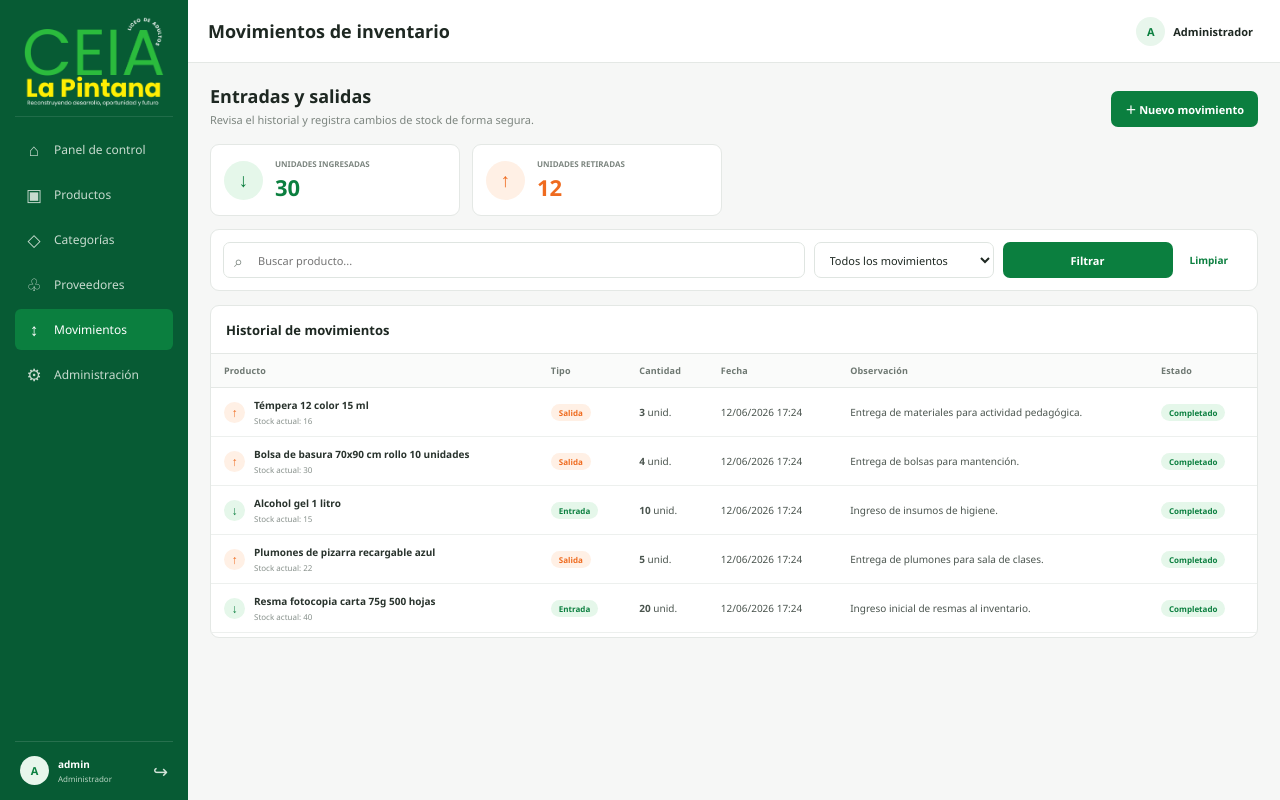
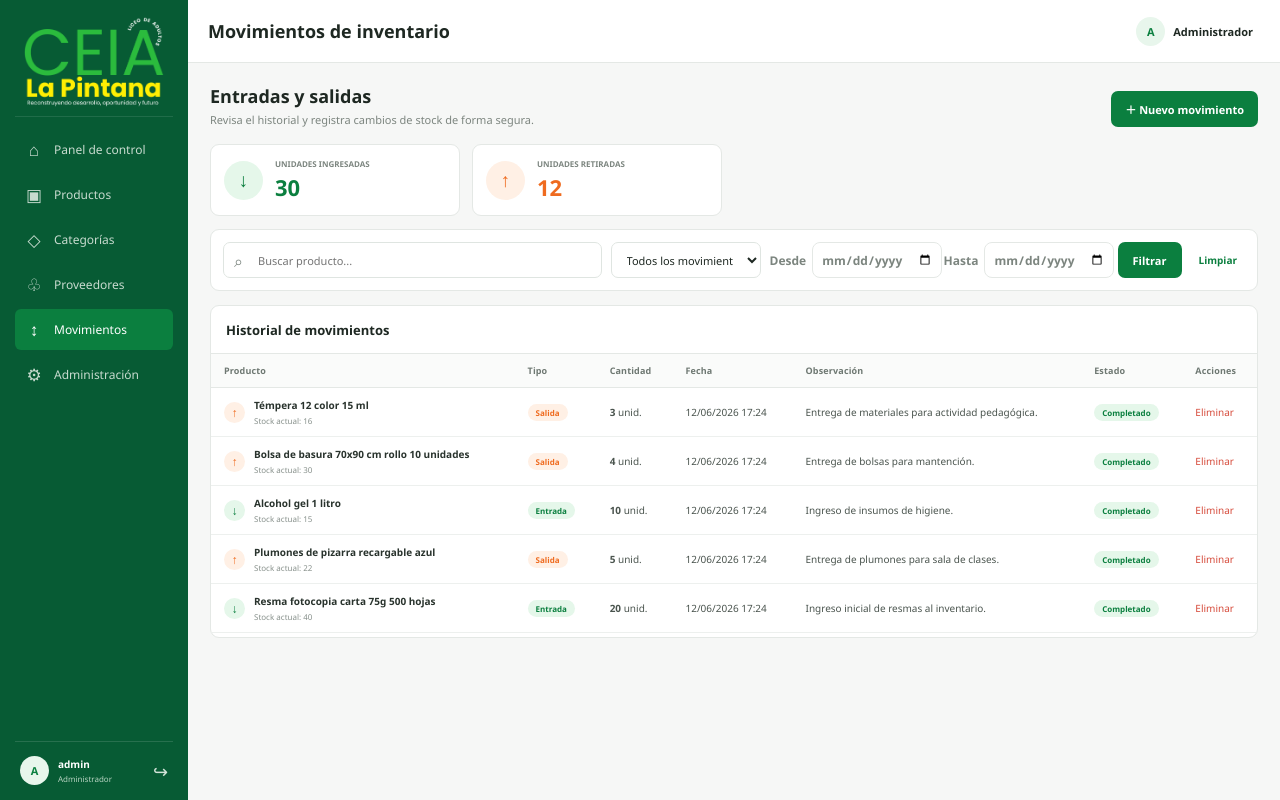
Before and after one commit to daniela-codes/inventario-central, a Django app: page /movimientos/ in a window 1280 px wide. Run offline with Django 5.2, Linux system fonts and the light colour scheme; a user stored in the database is signed in; data comes from the database, SQL or seed files in the repository; some libraries are stand-ins or nearby versions.

Commit message:
feat: filtrar y revertir movimientos de inventario

```diff
--- a/inventario/templates/inventario/components/_paginacion.html
+++ b/inventario/templates/inventario/components/_paginacion.html
@@ -1,7 +1,7 @@
 {% if pagina.paginator.num_pages > 1 %}
 <nav class="pagination" aria-label="Paginación">
   {% if pagina.has_previous %}
-    <a href="?page={{ pagina.previous_page_number }}{% if q %}&q={{ q|urlencode }}{% endif %}" class="pag-btn">
+    <a href="?page={{ pagina.previous_page_number }}{% if q %}&q={{ q|urlencode }}{% endif %}{% if tipo %}&tipo={{ tipo|urlencode }}{% endif %}{% if fecha_desde %}&fecha_desde={{ fecha_desde|urlencode }}{% endif %}{% if fecha_hasta %}&fecha_hasta={{ fecha_hasta|urlencode }}{% endif %}" class="pag-btn">
       ‹ Anterior
     </a>
   {% endif %}
@@ -11,7 +11,7 @@
   </span>
 
   {% if pagina.has_next %}
-    <a href="?page={{ pagina.next_page_number }}{% if q %}&q={{ q|urlencode }}{% endif %}" class="pag-btn">
+    <a href="?page={{ pagina.next_page_number }}{% if q %}&q={{ q|urlencode }}{% endif %}{% if tipo %}&tipo={{ tipo|urlencode }}{% endif %}{% if fecha_desde %}&fecha_desde={{ fecha_desde|urlencode }}{% endif %}{% if fecha_hasta %}&fecha_hasta={{ fecha_hasta|urlencode }}{% endif %}" class="pag-btn">
       Siguiente ›
     </a>
   {% endif %}
--- a/inventario/templates/inventario/movimientos.html
+++ b/inventario/templates/inventario/movimientos.html
@@ -4,9 +4,9 @@
 {% block content %}
 <section class="heading"><div><h2>Entradas y salidas</h2><p>Revisa el historial y registra cambios de stock de forma segura.</p></div><div class="actions"><a class="primary" href="{% url 'movimiento_crear' %}">＋ Nuevo movimiento</a></div></section>
 <section class="mini-stats"><article class="panel mini-card"><span class="movement-icon in">↓</span><div><small>UNIDADES INGRESADAS</small><strong>{{ entradas }}</strong></div></article><article class="panel mini-card"><span class="movement-icon out">↑</span><div><small>UNIDADES RETIRADAS</small><strong class="orange-text">{{ salidas }}</strong></div></article></section>
-<section class="panel filter-panel"><form method="get" class="filters"><label class="search-field"><span>⌕</span><input type="search" name="q" value="{{ q }}" placeholder="Buscar producto..."></label><select name="tipo"><option value="">Todos los movimientos</option><option value="ENTRADA" {% if tipo == 'ENTRADA' %}selected{% endif %}>Entradas</option><option value="SALIDA" {% if tipo == 'SALIDA' %}selected{% endif %}>Salidas</option></select><button class="filter-button" type="submit">Filtrar</button><a class="clear-filter" href="{% url 'movimientos' %}">Limpiar</a></form></section>
-<section class="panel data-panel"><div class="panel-head"><h3>Historial de movimientos</h3></div><div class="table-scroll"><table class="data-table"><thead><tr><th>Producto</th><th>Tipo</th><th>Cantidad</th><th>Fecha</th><th>Observación</th><th>Estado</th></tr></thead><tbody>
-  {% for movimiento in pagina %}<tr><td><div class="entity"><span class="movement-icon {% if movimiento.tipo == 'ENTRADA' %}in{% else %}out{% endif %}">{% if movimiento.tipo == 'ENTRADA' %}↓{% else %}↑{% endif %}</span><div><b>{{ movimiento.producto.nombre }}</b><small>Stock actual: {{ movimiento.producto.stock }}</small></div></div></td><td><span class="type {% if movimiento.tipo == 'ENTRADA' %}entry{% else %}exit{% endif %}">{{ movimiento.get_tipo_display }}</span></td><td><b>{{ movimiento.cantidad }}</b> unid.</td><td>{{ movimiento.fecha|date:'d/m/Y H:i' }}</td><td>{{ movimiento.observacion|default:'Sin observación'|truncatechars:55 }}</td><td><span class="status">Completado</span></td></tr>
-  {% empty %}<tr><td colspan="6"><div class="empty-state"><b>No hay movimientos para mostrar</b><span>Registra una entrada o salida de inventario.</span></div></td></tr>{% endfor %}
+<section class="panel filter-panel"><form method="get" class="filters"><label class="search-field"><span>⌕</span><input type="search" name="q" value="{{ q }}" placeholder="Buscar producto..."></label><select name="tipo"><option value="">Todos los movimientos</option><option value="ENTRADA" {% if tipo == 'ENTRADA' %}selected{% endif %}>Entradas</option><option value="SALIDA" {% if tipo == 'SALIDA' %}selected{% endif %}>Salidas</option></select><label>Desde <input type="date" name="fecha_desde" value="{{ fecha_desde }}"></label><label>Hasta <input type="date" name="fecha_hasta" value="{{ fecha_hasta }}"></label><button class="filter-button" type="submit">Filtrar</button><a class="clear-filter" href="{% url 'movimientos' %}">Limpiar</a></form></section>
+<section class="panel data-panel"><div class="panel-head"><h3>Historial de movimientos</h3></div><div class="table-scroll"><table class="data-table"><thead><tr><th>Producto</th><th>Tipo</th><th>Cantidad</th><th>Fecha</th><th>Observación</th><th>Estado</th><th>Acciones</th></tr></thead><tbody>
+  {% for movimiento in pagina %}<tr><td><div class="entity"><span class="movement-icon {% if movimiento.tipo == 'ENTRADA' %}in{% else %}out{% endif %}">{% if movimiento.tipo == 'ENTRADA' %}↓{% else %}↑{% endif %}</span><div><b>{{ movimiento.producto.nombre }}</b><small>Stock actual: {{ movimiento.producto.stock }}</small></div></div></td><td><span class="type {% if movimiento.tipo == 'ENTRADA' %}entry{% else %}exit{% endif %}">{{ movimiento.get_tipo_display }}</span></td><td><b>{{ movimiento.cantidad }}</b> unid.</td><td>{{ movimiento.fecha|date:'d/m/Y H:i' }}</td><td>{{ movimiento.observacion|default:'Sin observación'|truncatechars:55 }}</td><td><span class="status">Completado</span></td><td><a class="danger-link" href="{% url 'movimiento_eliminar' movimiento.pk %}">Eliminar</a></td></tr>
+  {% empty %}<tr><td colspan="7"><div class="empty-state"><b>No hay movimientos para mostrar</b><span>Registra una entrada o salida de inventario.</span></div></td></tr>{% endfor %}
 </tbody></table></div>{% include 'inventario/components/_paginacion.html' with pagina=pagina %}</section>
 {% endblock %}
--- a/inventario/views.py
+++ b/inventario/views.py
@@ -6,6 +6,8 @@
 from django.core.paginator import Paginator
 from django.db.models import Count, F, Q, Sum
 from django.utils import timezone
+from django.utils.dateparse import parse_date
+from django.core.exceptions import ValidationError
 from datetime import timedelta
 from rest_framework import status, viewsets
 from rest_framework.response import Response
@@ -349,11 +351,36 @@
 def movimientos(request):
     consulta = request.GET.get('q', '').strip()
     tipo = request.GET.get('tipo', '').strip()
+    fecha_desde_texto = request.GET.get('fecha_desde', '').strip()
+    fecha_hasta_texto = request.GET.get('fecha_hasta', '').strip()
+    fecha_desde = parse_date(fecha_desde_texto) if fecha_desde_texto else None
+    fecha_hasta = parse_date(fecha_hasta_texto) if fecha_hasta_texto else None
     registros = MovimientoInventario.objects.select_related('producto')
+
+    # Aunque los campos de fecha del formulario validan en el navegador,
+    # también se comprueban aquí para proteger las consultas manuales por URL.
+    fechas_validas = True
+    if fecha_desde_texto and fecha_desde is None:
+        messages.error(request, 'La fecha inicial no es válida.')
+        fechas_validas = False
+    if fecha_hasta_texto and fecha_hasta is None:
+        messages.error(request, 'La fecha final no es válida.')
+        fechas_validas = False
+    if fecha_desde and fecha_hasta and fecha_desde > fecha_hasta:
+        messages.error(
+            request,
+            'La fecha inicial no puede ser posterior a la fecha final.'
+        )
+        fechas_validas = False
+
     if consulta:
         registros = registros.filter(producto__nombre__icontains=consulta)
     if tipo in {'ENTRADA', 'SALIDA'}:
         registros = registros.filter(tipo=tipo)
+    if fechas_validas and fecha_desde:
+        registros = registros.filter(fecha__date__gte=fecha_desde)
+    if fechas_validas and fecha_hasta:
+        registros = registros.filter(fecha__date__lte=fecha_hasta)
     pagina = Paginator(registros.order_by('-fecha'), 15).get_page(
         request.GET.get('page')
     )
@@ -362,6 +389,8 @@
         'pagina': pagina,
         'q': consulta,
         'tipo': tipo,
+        'fecha_desde': fecha_desde_texto,
+        'fecha_hasta': fecha_hasta_texto,
         'entradas': registros.filter(tipo='ENTRADA').aggregate(total=Sum('cantidad'))['total'] or 0,
         'salidas': registros.filter(tipo='SALIDA').aggregate(total=Sum('cantidad'))['total'] or 0,
     })
@@ -398,6 +427,60 @@
                 )
                 return redirect('movimientos')
     return _render_form(request, form, 'Nuevo movimiento', 'movimientos', 'movimientos')
+
+
+def _eliminar_movimiento_y_revertir_stock(pk):
+    """Elimina un movimiento y devuelve el stock a su estado anterior."""
+    with transaction.atomic():
+        movimiento = get_object_or_404(
+            MovimientoInventario.objects.select_for_update().select_related('producto'),
+            pk=pk,
+        )
+        producto = Producto.objects.select_for_update().get(
+            pk=movimiento.producto_id
+        )
+
+        # Revertir una entrada significa descontar sus unidades. Si esas
+        # unidades ya fueron usadas, impedir la eliminación evita stock negativo.
+        if movimiento.tipo == 'ENTRADA':
+            if producto.stock < movimiento.cantidad:
+                raise ValidationError(
+                    'No se puede eliminar esta entrada porque el stock actual '
+                    'no permite revertirla.'
+                )
+            producto.stock -= movimiento.cantidad
+        else:
+            # Revertir una salida devuelve las unidades al inventario.
+            producto.stock += movimiento.cantidad
+
+        producto.save(update_fields=['stock'])
+        movimiento.delete()
+        return producto, movimiento.tipo, movimiento.cantidad
+
+
+@login_required(login_url='login')
+def movimiento_eliminar(request, pk):
+    movimiento = get_object_or_404(MovimientoInventario, pk=pk)
+    if request.method == 'POST':
+        try:
+            producto, tipo, cantidad = _eliminar_movimiento_y_revertir_stock(pk)
+        except ValidationError as error:
+            messages.error(request, error.messages[0])
+        else:
+            messages.success(
+                request,
+                f'{tipo.title()} eliminada. Stock de {producto.nombre} '
+                f'revertido en {cantidad} unidades.',
+            )
+        return redirect('movimientos')
+
+    return _render_confirm(
+        request,
+        movimiento,
+        'movimiento',
+        'movimientos',
+        'movimientos',
+    )
 
 
 @login_required(login_url='login')
@@ -517,5 +600,15 @@
             status=status.HTTP_201_CREATED
         )
 
+    def destroy(self, request, *args, **kwargs):
+        try:
+            _eliminar_movimiento_y_revertir_stock(kwargs['pk'])
+        except ValidationError as error:
+            return Response(
+                {'error': error.messages[0]},
+                status=status.HTTP_400_BAD_REQUEST,
+            )
+        return Response(status=status.HTTP_204_NO_CONTENT)
+
     def get_view_name(self):
         return 'Movimientos de inventario'
--- a/inventario_central/urls.py
+++ b/inventario_central/urls.py
@@ -25,6 +25,7 @@
     path('proveedores/<int:pk>/eliminar/', views.proveedor_eliminar, name='proveedor_eliminar'),
     path('movimientos/', views.movimientos, name='movimientos'),
     path('movimientos/nuevo/', views.movimiento_crear, name='movimiento_crear'),
+    path('movimientos/<int:pk>/eliminar/', views.movimiento_eliminar, name='movimiento_eliminar'),
     path('administracion/', views.administracion, name='administracion'),
     path('admin/', admin.site.urls),
     path('api/', include('inventario.urls')),
--- a/static/style.css
+++ b/static/style.css
@@ -688,7 +688,7 @@
 
 .filters {
     display: grid;
-    grid-template-columns: minmax(220px, 1fr) 180px 170px auto auto;
+    grid-template-columns: minmax(220px, 1fr) 150px 165px 165px auto auto;
     gap: 9px;
     align-items: center;
 }
@@ -730,6 +730,27 @@
 .filters select,
 .form-control {
     padding: 0 11px;
+}
+
+.filters > label:not(.search-field) {
+    display: grid;
+    grid-template-columns: auto 1fr;
+    align-items: center;
+    gap: 6px;
+    color: var(--muted);
+    font-size: 12px;
+    font-weight: 700;
+}
+
+.filters input[type="date"] {
+    width: 100%;
+    height: 36px;
+    padding: 0 8px;
+    border: 1px solid var(--line);
+    border-radius: 8px;
+    background: #fff;
+    color: var(--ink);
+    font: inherit;
 }
 
 .search-field input:focus,
@@ -1186,7 +1207,7 @@
     .stats { grid-template-columns: repeat(2, 1fr); }
     .dashboard-grid { grid-template-columns: repeat(2, minmax(0, 1fr)) !important; grid-template-rows: auto; }
     .alerts-panel { grid-column: 1 / -1; }
-    .filters { grid-template-columns: minmax(200px, 1fr) 150px 150px auto auto; }
+    .filters { grid-template-columns: minmax(200px, 1fr) 130px 145px 145px auto auto; }
     .admin-grid { grid-template-columns: repeat(2, minmax(0, 1fr)); }
 }
 
```
Also changed, not shown: inventario/tests.py (+125 -0 lines).
